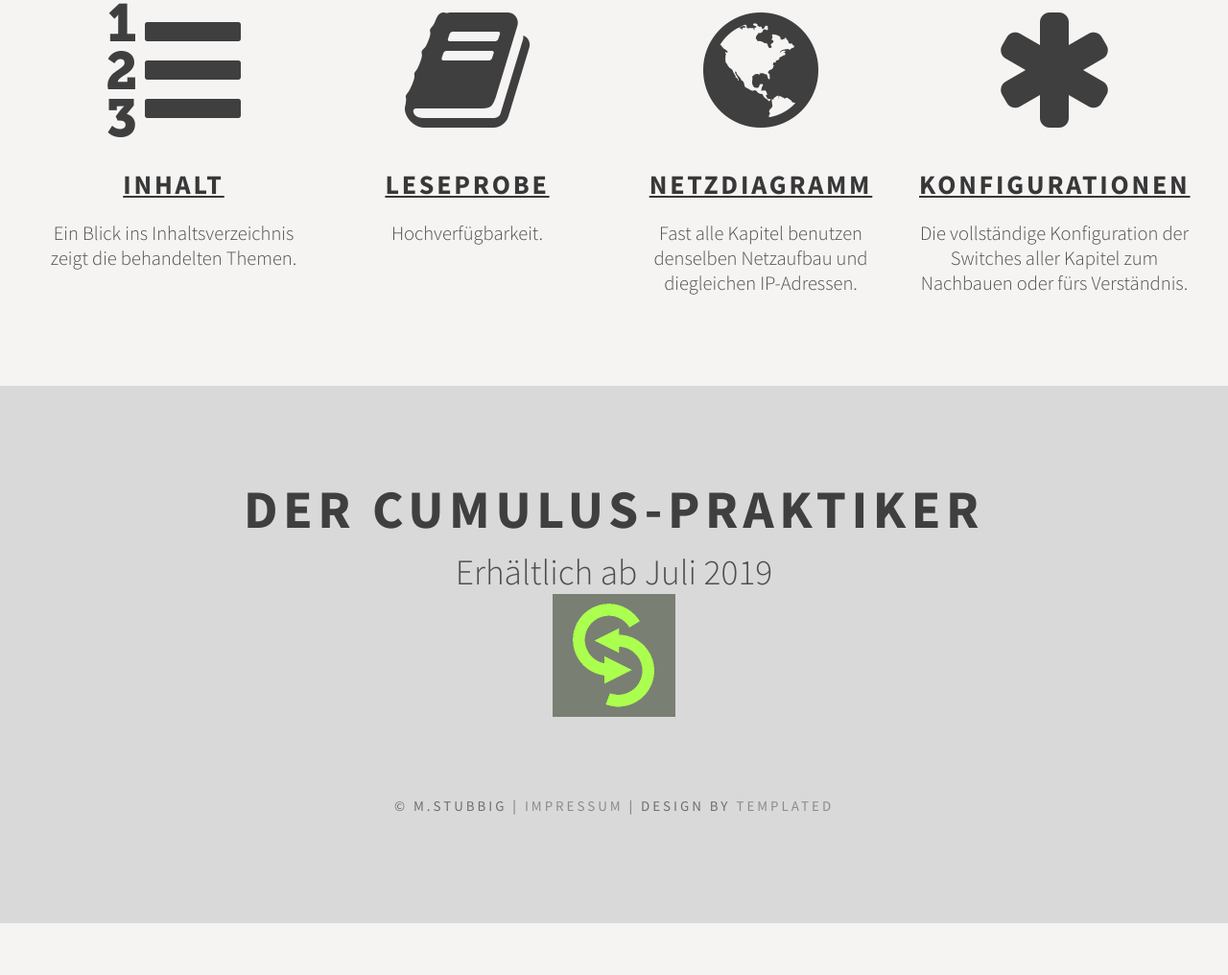
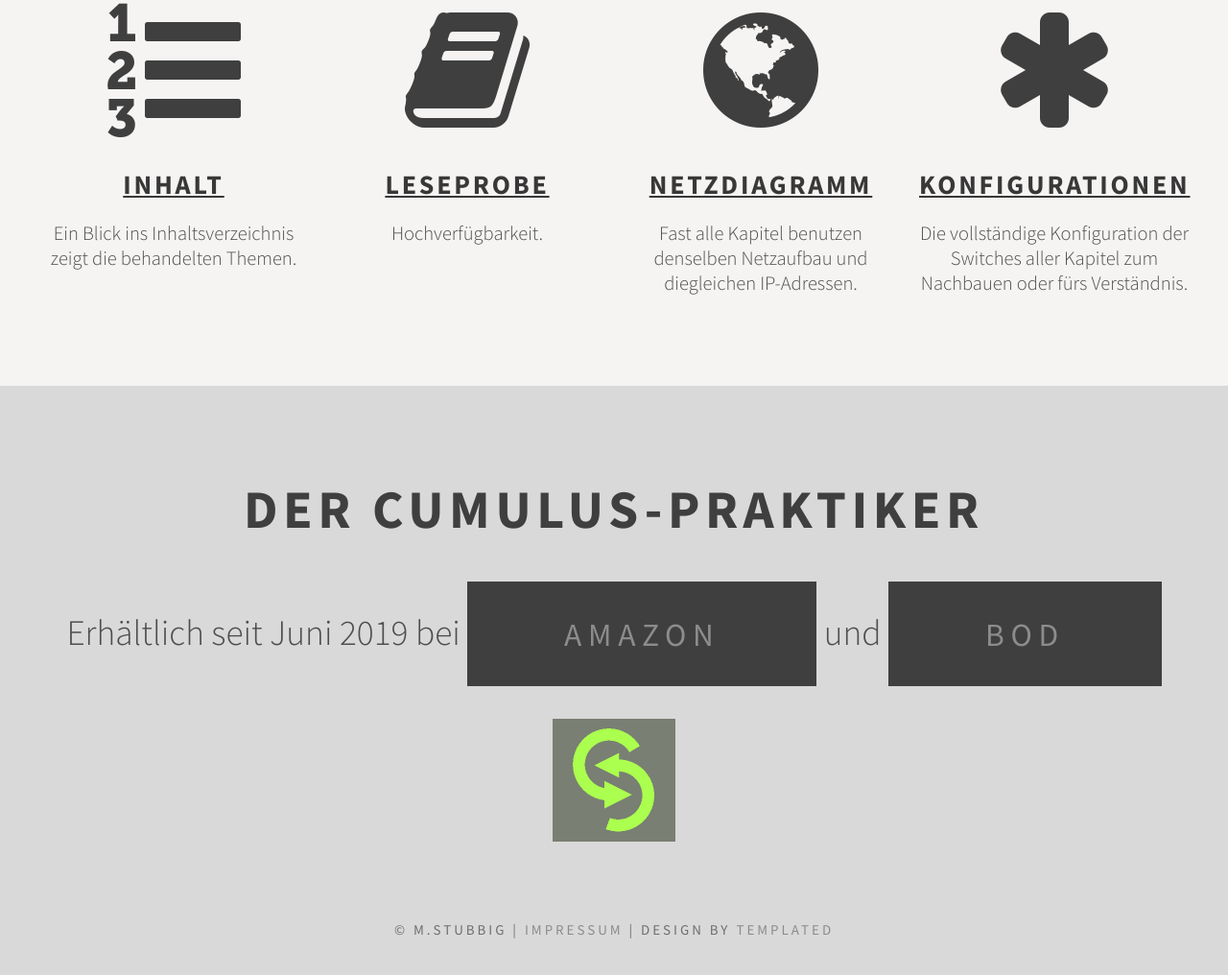
Before and after one commit to der-cumulus-praktiker/der-cumulus-praktiker.github.io, a plain HTML site: page index.html in a window 1280 px wide. Shown: the part 1922-2938 px from the top of the page at 96% size. Before the commit the page ends 2884 px from the top, so only its background shows below. Drawn offline with Linux system fonts and the light colour scheme.

Commit message:
published

```diff
--- a/index.html
+++ b/index.html
@@ -112,7 +112,7 @@ Released   : 20130811
 			<div id="copyright" class="container">
 				<div class="major">
 					<h2>Der Cumulus-Praktiker</h2>
-					<span class="byline">Erhältlich ab Juli 2019</span>
+					<span class="byline">Erhältlich seit Juni 2019 bei <a href="https://www.amazon.de" class="button">Amazon</a> und <a href="https://www.bod.de/buchshop/der-cumulus-praktiker-markus-stubbig-9783738604917" class="button">BoD</a></span>
 					<img src='images/logo_256.png' alt='circle' width='128px' />
 				</div>
 				<p>&copy; M.Stubbig | <a href="https://github.com/der-cumulus-praktiker/der-cumulus-praktiker.github.io/blob/master/Impressum.md">Impressum</a> | Design by <a href="http://templated.co" rel="nofollow">TEMPLATED</a></p>
```
Also changed, not shown: 1 other file.
